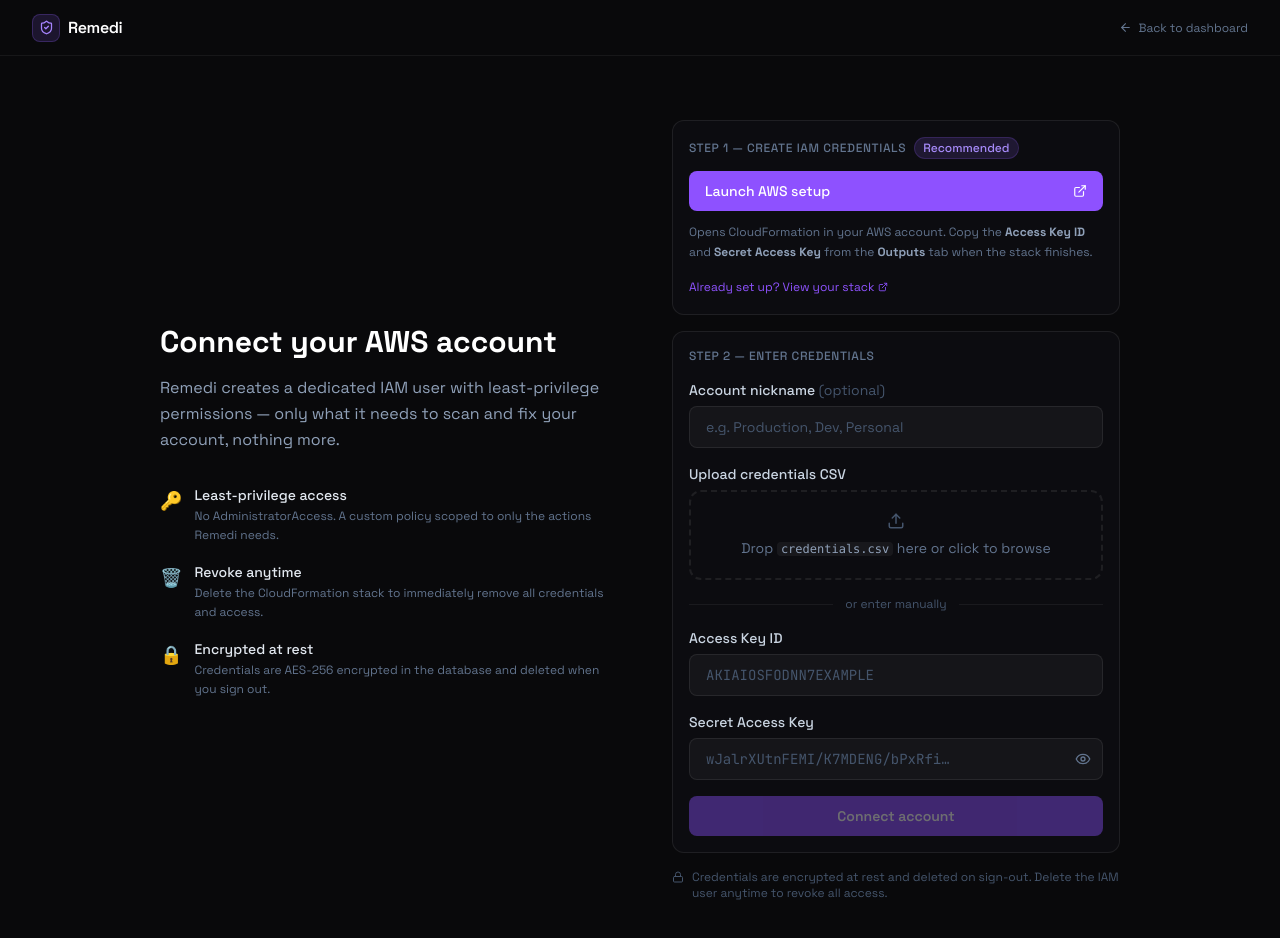
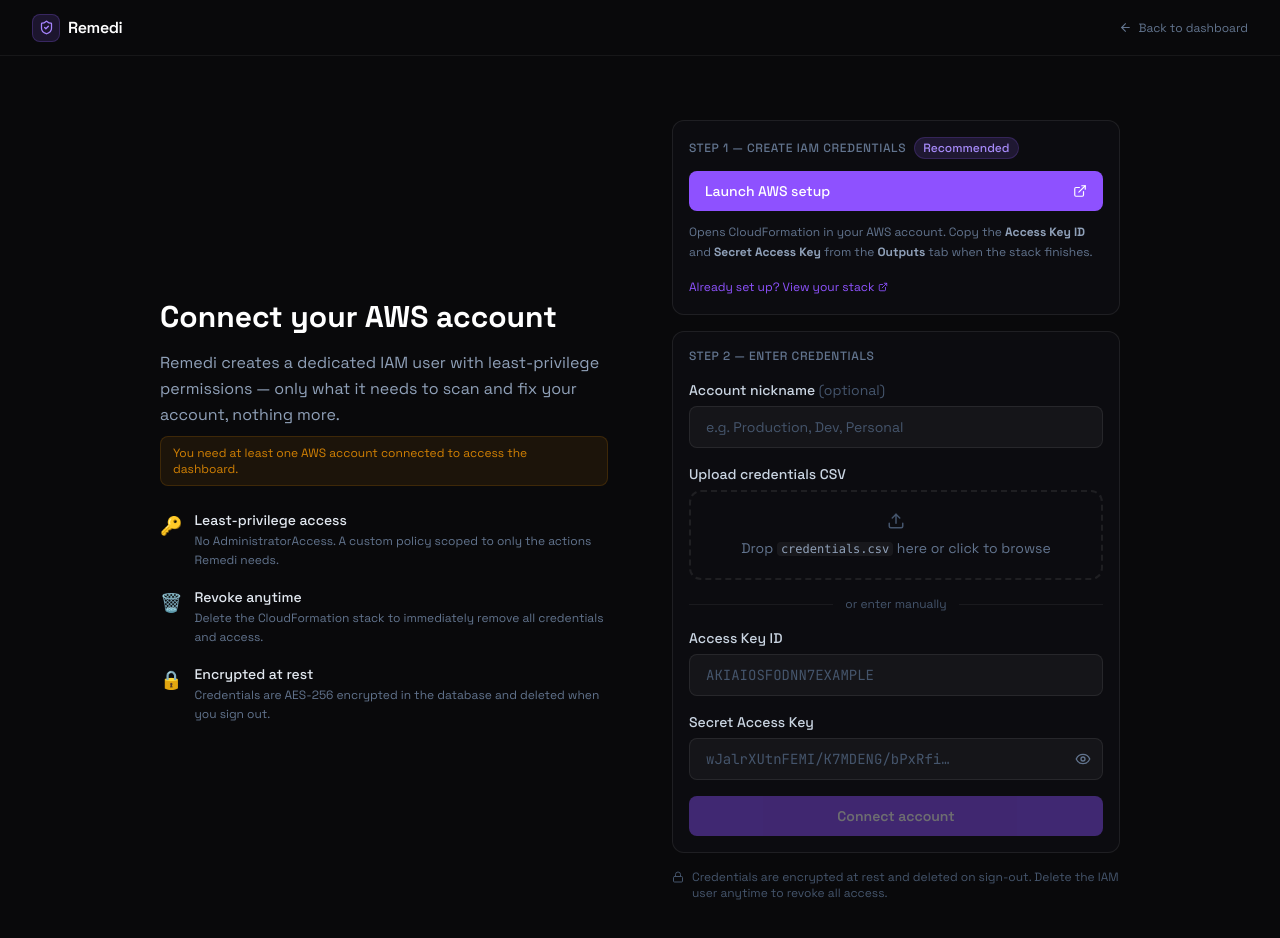
Before and after one commit to glenlouis8/remedi, a Next.js app in the folder aegis-dashboard/: page /onboarding in a window 1280 px wide. Shown: the top 938 px of the page. Built offline with nearby package versions, Linux system fonts and the light colour scheme; no server answers.

Commit message:
Add notice that AWS account is required to access dashboard

```diff
--- a/aegis-dashboard/app/onboarding/page.tsx
+++ b/aegis-dashboard/app/onboarding/page.tsx
@@ -101,8 +101,11 @@
         {/* Left: context */}
         <div className="flex flex-col justify-center">
           <h1 className="text-3xl font-bold text-white mb-3 leading-snug">Connect your AWS account</h1>
-          <p className="text-slate-400 mb-8 leading-relaxed">
+          <p className="text-slate-400 mb-2 leading-relaxed">
             Remedi creates a dedicated IAM user with least-privilege permissions — only what it needs to scan and fix your account, nothing more.
+          </p>
+          <p className="text-xs text-amber-500/80 bg-amber-500/8 border border-amber-500/15 rounded-lg px-3 py-2 mb-6">
+            You need at least one AWS account connected to access the dashboard.
           </p>
           <div className="space-y-4">
             {[
```
